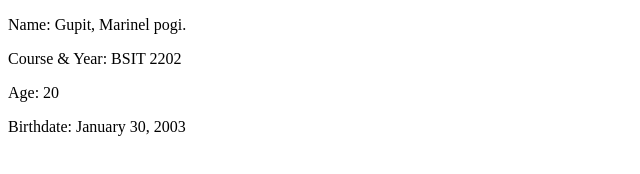
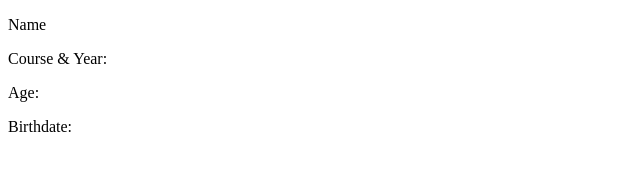
Before and after one commit to dudu35/Gupit-gitcommand.test, a plain HTML site: page index.html in a window 1280 px wide. Shown: the whole page, without its empty margins (0-640 px from the left). Drawn offline with Linux system fonts and the light colour scheme.

Commit message:
HTML:pre-structure

```diff
--- a/index.html
+++ b/index.html
@@ -3,10 +3,10 @@
 <head> <title> Activity #1 </title> </head>
 <body>
 
-<p> Name: Gupit, Marinel pogi. </p>
-<p> Course & Year: BSIT 2202 </p>
-<p> Age: 20 </p>
-<p> Birthdate: January 30, 2003</p>
+<p> Name </p>
+<p> Course & Year:</p>
+<p> Age:</p>
+<p> Birthdate:</p>
 
 </body>
 </html>
```
